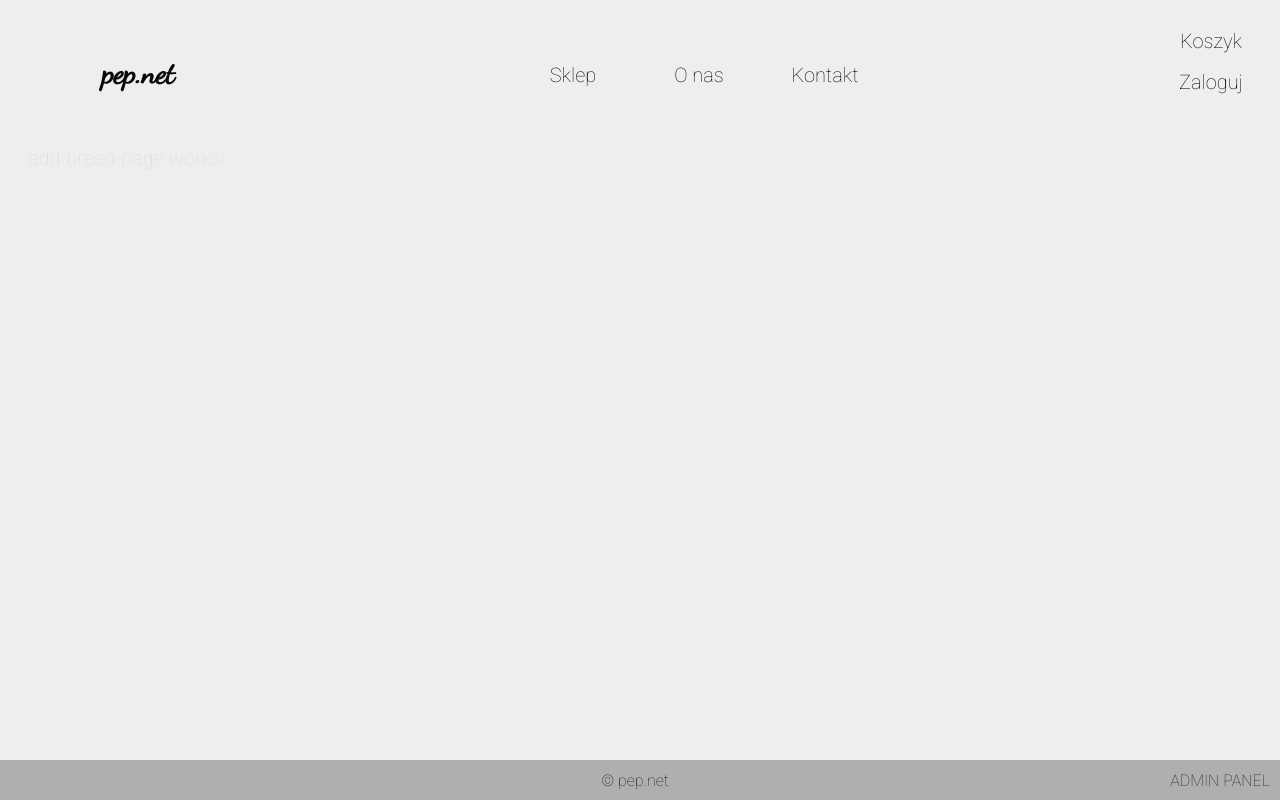
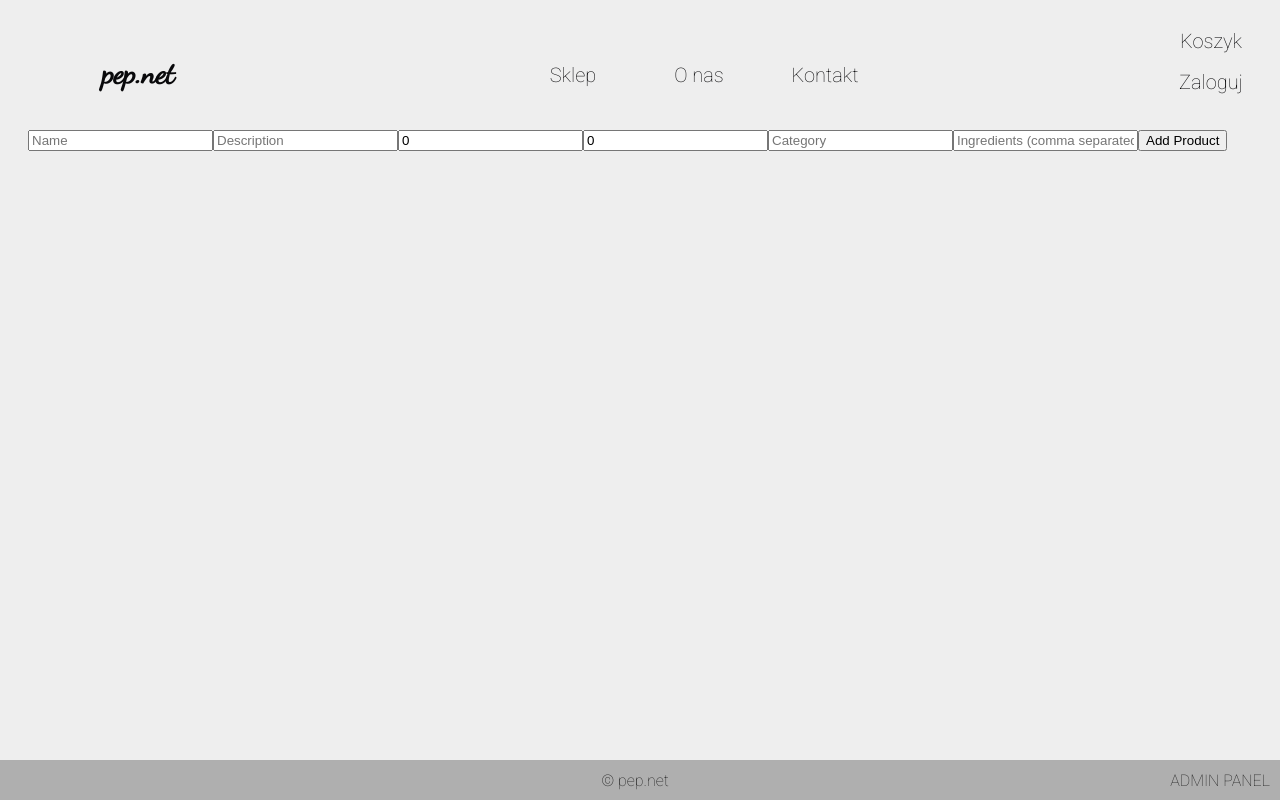
Before and after one commit to VeniQs02/pep.net-bachelors-thesis-web-app, an Angular app in the folder WebApplication/: page /addBread in a window 1280 px wide. Built offline with nearby package versions, Linux system fonts and the light colour scheme; a web font is replaced by a local one.

Commit message:
- minor directory placement fixes

```diff
--- a/WebApplication/src/app/app.routes.ts
+++ b/WebApplication/src/app/app.routes.ts
@@ -13,7 +13,7 @@ import {ThankYouPageComponent} from "./sites/thank-you-page/thank-you-page.compo
 import {AdminPanelComponent} from "./sites/adminsites/admin-panel/admin-panel.component";
 import {MessagesComponent} from "./sites/adminsites/messages/messages.component";
 import {OrdersComponent} from "./sites/adminsites/orders/orders.component";
-import {AddBreadPageComponent} from "./sites/add-bread-page/add-bread-page.component";
+import {AddBreadPageComponent} from "./sites/adminsites/add-bread-page/add-bread-page.component";
 
 
 export const routes: Routes = [
--- a/WebApplication/src/app/product/product.service.ts
+++ b/WebApplication/src/app/product/product.service.ts
@@ -12,15 +12,17 @@ export class ProductService {
   private readonly productsUrl: string;
   private username: string = 'adminadmin';
   private password: string = '123321';
+  private basicAuthHeader: string;
 
   constructor(private http: HttpClient) {
     this.productsUrl = 'http://localhost:8080/api/products';
+    this.basicAuthHeader = 'Basic ' + btoa(this.username + ':' + this.password);
+
   }
   public findAll(): Observable<Product[]> {
-    const basicAuthHeader = 'Basic ' + btoa(this.username + ':' + this.password);
 
     const headers = new HttpHeaders({
-      'Authorization': basicAuthHeader
+      'Authorization': this.basicAuthHeader
     });
 
     return this.http.get<Product[]>(this.productsUrl, { headers });
@@ -28,12 +30,24 @@ export class ProductService {
 
   public updateProduct(product: Product): Observable<Product> {
     const url = `${this.productsUrl}/update/${product._id}`;
-    const basicAuthHeader = 'Basic ' + btoa(this.username + ':' + this.password);
 
     return this.http.put<Product>(url, product, {
       headers: new HttpHeaders({
         'Content-Type': 'application/json',
-        'Authorization': basicAuthHeader
+        'Authorization': this.basicAuthHeader
+      })
+    }).pipe(
+      catchError(this.handleError)
+    );
+  }
+
+  public addProduct(product: Product): Observable<Product> {
+    const url = `${this.productsUrl}/add`;
+
+    return this.http.post<Product>(url, product, {
+      headers: new HttpHeaders({
+        'Content-Type': 'application/json',
+        'Authorization': this.basicAuthHeader
       })
     }).pipe(
       catchError(this.handleError)
@@ -49,4 +63,6 @@ export class ProductService {
     }
     return throwError(errorMessage);
   }
+
+
 }
--- a/WebApplication/src/app/sites/add-bread-page/add-bread-page.component.html
+++ /dev/null
@@ -1 +0,0 @@
-<p>add-bread-page works!</p>
--- /dev/null
+++ b/WebApplication/src/app/sites/adminsites/add-bread-page/add-bread-page.component.html
@@ -0,0 +1,10 @@
+<form (ngSubmit)="onSubmit()">
+  <!-- form fields for product properties -->
+  <input [(ngModel)]="newProduct.name" name="name" placeholder="Name">
+  <input [(ngModel)]="newProduct.description" name="description" placeholder="Description">
+  <input [(ngModel)]="newProduct.price" name="price" type="number" placeholder="Price">
+  <input [(ngModel)]="newProduct.stock" name="stock" type="number" placeholder="Stock">
+  <input [(ngModel)]="newProduct.category" name="category" placeholder="Category">
+  <input [(ngModel)]="ingredientsInput" name="ingredients" placeholder="Ingredients (comma separated)">
+  <button type="submit">Add Product</button>
+</form>
--- /dev/null
+++ b/WebApplication/src/app/sites/adminsites/add-bread-page/add-bread-page.component.ts
@@ -0,0 +1,37 @@
+import { Component } from '@angular/core';
+import {ProductService} from "../../../product/product.service";
+import {FormsModule} from "@angular/forms";
+import {Product} from "../../../product/product";
+
+@Component({
+  selector: 'app-add-bread-page',
+  standalone: true,
+  imports: [
+    FormsModule
+  ],
+  templateUrl: './add-bread-page.component.html',
+  styleUrl: './add-bread-page.component.css'
+})
+export class AddBreadPageComponent {
+
+  newProduct: Product = new Product('', '', '', 0, 0, '', []);
+  ingredientsInput: string = '';
+
+  constructor(private productService: ProductService) {}
+
+
+  onSubmit() {
+    this.newProduct.ingredients = this.ingredientsInput.split(',').map(ingredient => ingredient.trim());
+    this.productService.addProduct(this.newProduct).subscribe(
+      product => {
+        // Handle successful response
+        console.log('Product added:', product);
+      },
+      error => {
+        // Handle error response
+        console.error('Error adding product:', error);
+      }
+    );
+  }
+
+}
```
Also changed, not shown: WebApplication/src/app/sites/add-bread-page/add-bread-page.component.ts (deleted, +0 -12 lines), WebApplication/src/app/sites/adminsites/add-bread-page/add-bread-page.component.css (added), 1 other file (tests, documents, lock files or other folders).
